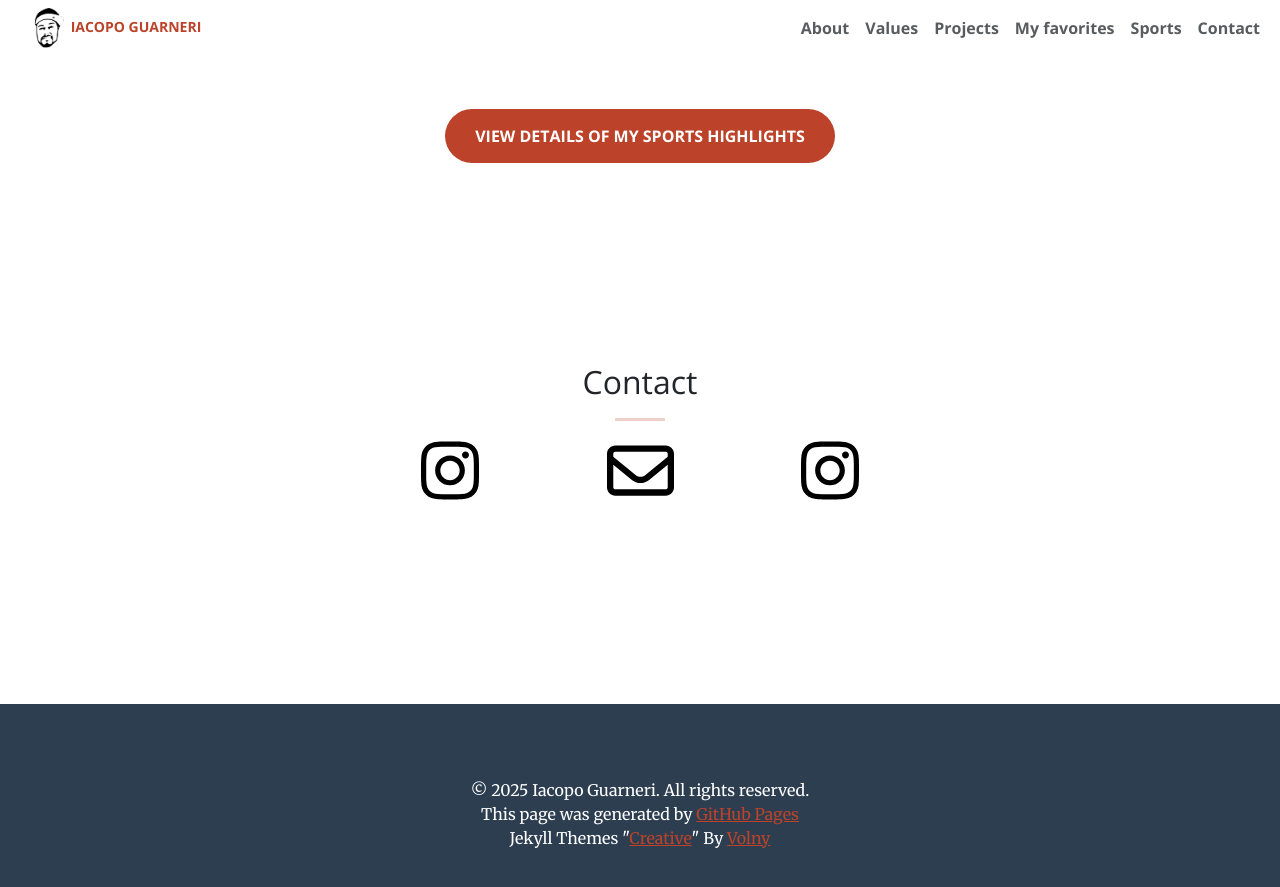
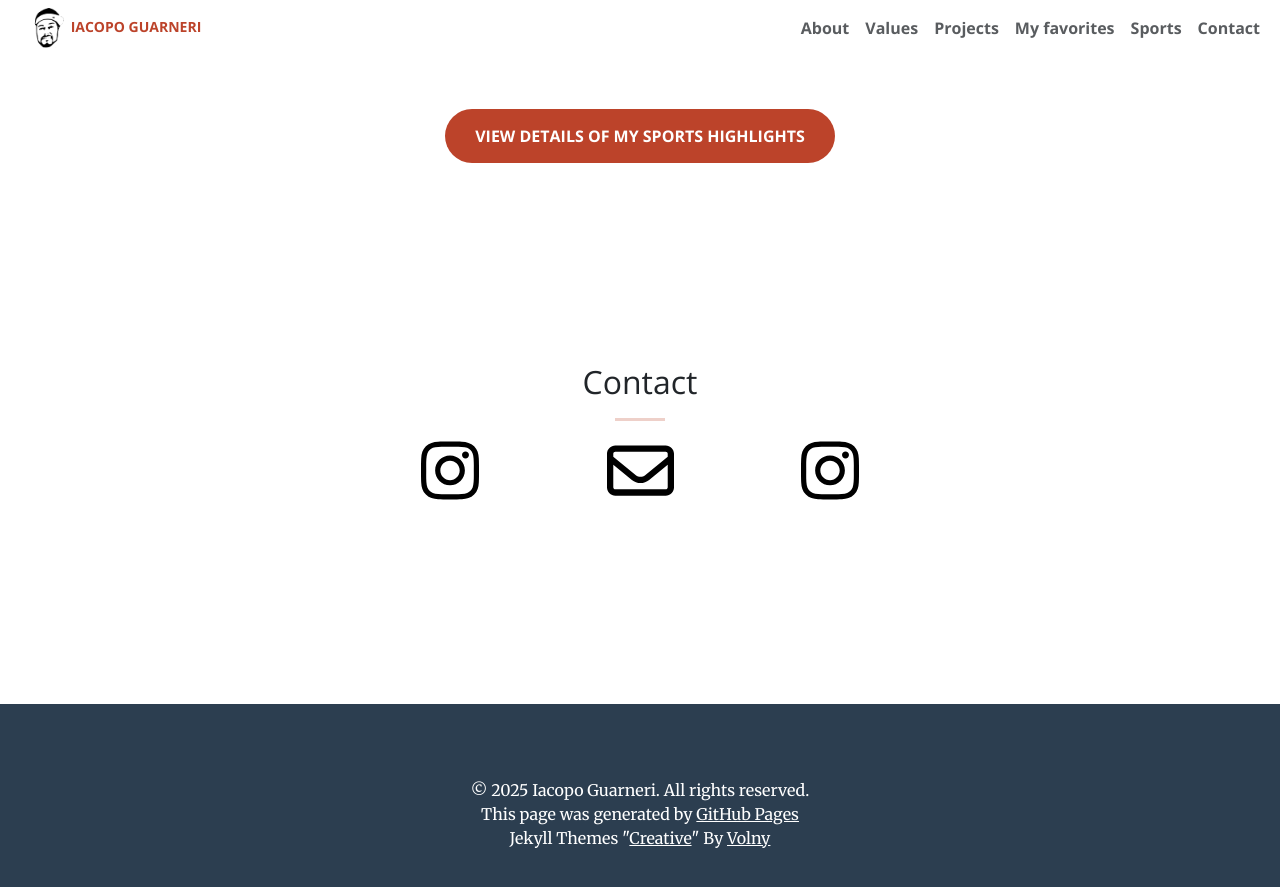
Before and after one commit to iacoposk8/iacoposk8.github.io, a Jekyll site: the page built from index.html, in a window 1280 px wide and 900 px high, scrolled down 3324 px. Shown: the top 887 px of the window. Built offline with Jekyll 4.4.1, drawn with Linux system fonts in a browser that asks for light colours.

Commit message:
Update _base.scss

```diff
--- a/_sass/_base.scss
+++ b/_sass/_base.scss
@@ -48,6 +48,9 @@ p {
     padding:50px 20px;
     margin-top:100px;
     text-align:center;
+}
+.site-footer a{
+    color:#fff !important;
 }
 
 #logo{
```
